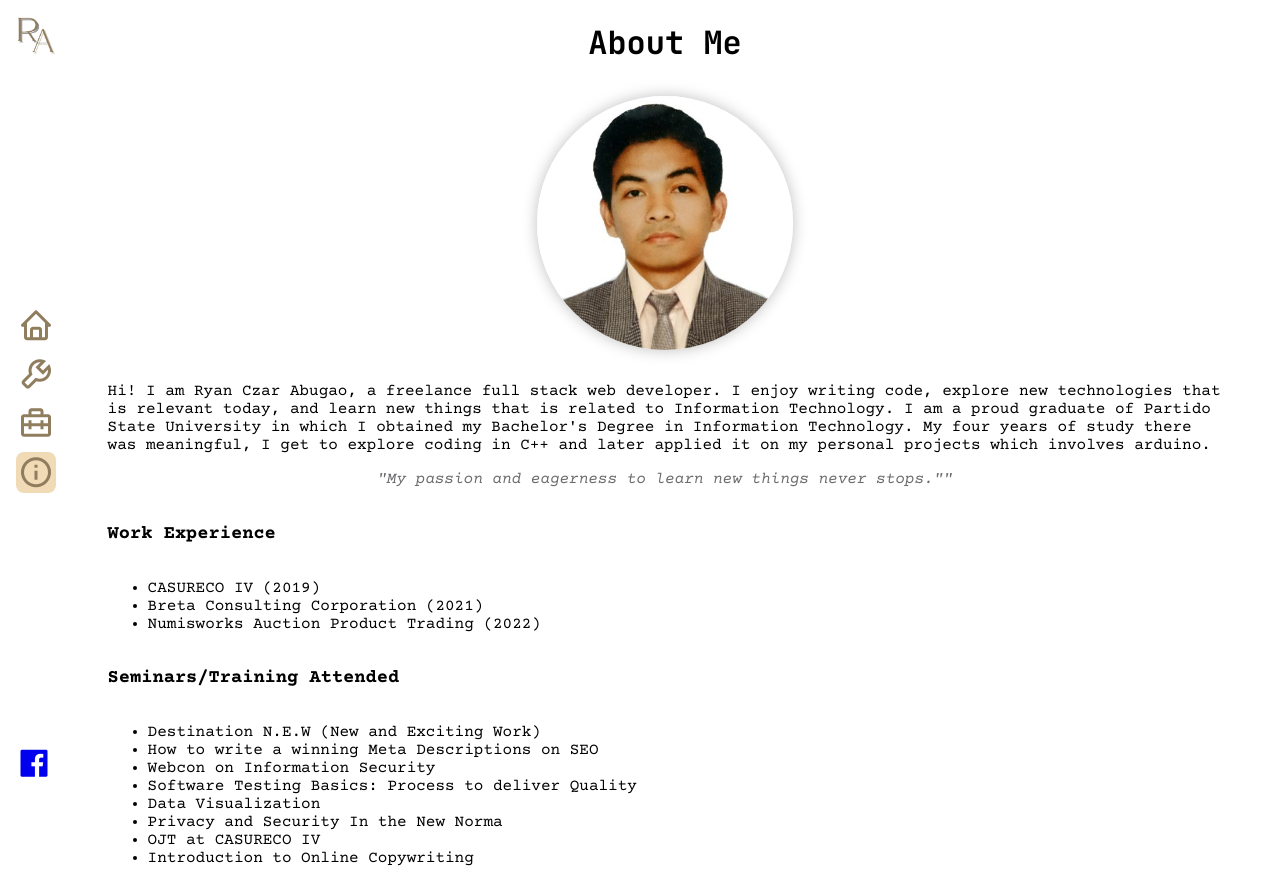
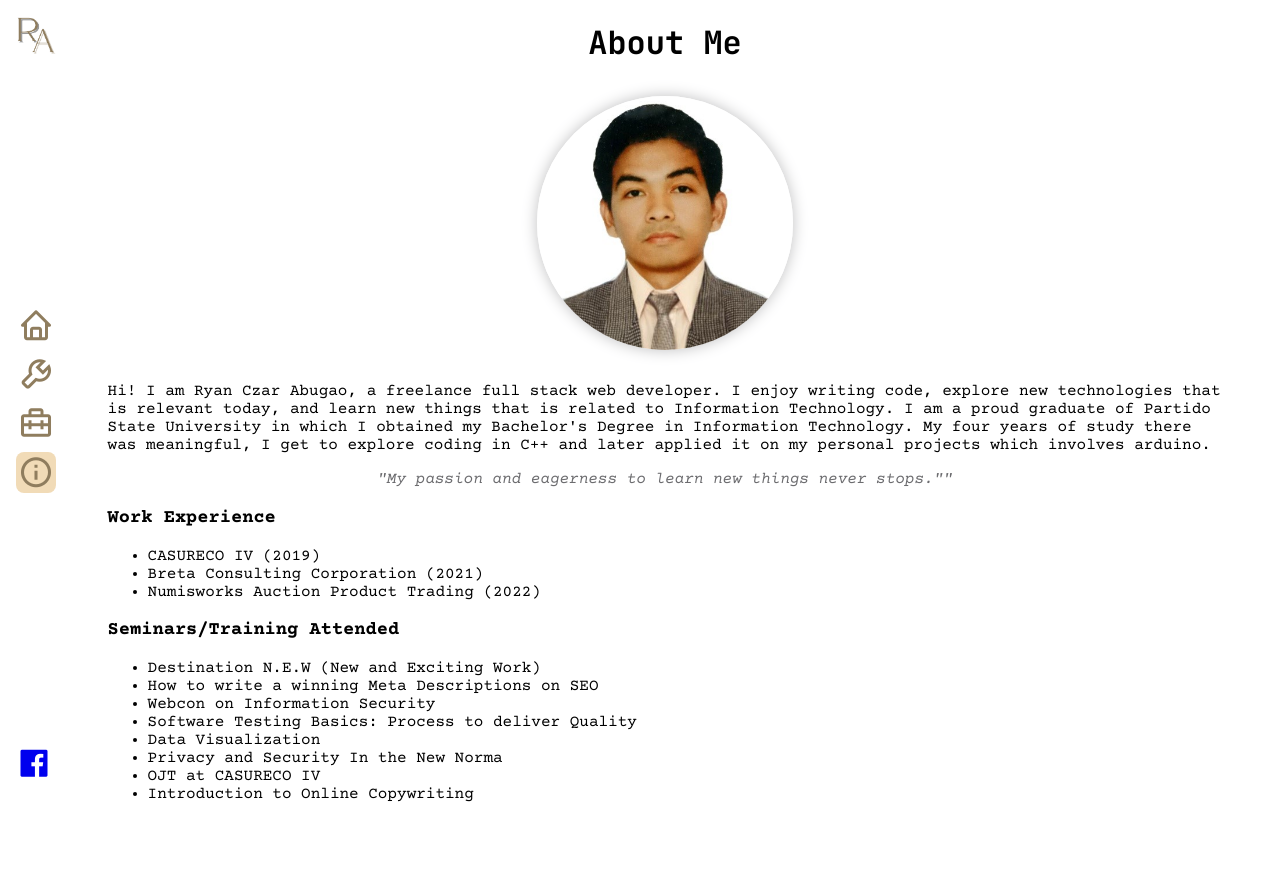
Before and after one commit to RyanCzarAbugao/portfolio, a React (Create React App) app: page /aboutme in a window 1280 px wide. After the commit the page ends 819 px from the top, so only its background shows below. Built offline with nearby package versions, Linux system fonts and the light colour scheme.

Commit message:
centered the title in projects page

```diff
--- a/src/AboutMe.js
+++ b/src/AboutMe.js
@@ -13,7 +13,7 @@ const container_lg = {
   flexDirection: "column",
   justifyContent: "center",
   height: "100%",
-  margin: "0 2rem"
+  margin: "0 2rem",
 };
 
 const aboutme_pic = {
@@ -32,9 +32,10 @@ const statement = {
 };
 
 const caption = {
+  textAlign: 'center',
   fontStyle: "italic",
-  marginBottom: "1rem",
-  color: '#6c6c6f'
+  margin: "0 1rem 0 1rem",
+  color: "#6c6c6f",
 };
 
 function ProfilePicture() {
@@ -46,7 +47,7 @@ function ProfilePicture() {
         alt=""
       />
     </div>
-  )
+  );
 }
 
 function Intro() {
@@ -61,9 +62,9 @@ function Intro() {
         meaningful, I get to explore coding in C++ and later applied it on my
         personal projects which involves arduino.
       </p>
-      <caption style={caption}>
+      <p style={caption}>
         "My passion and eagerness to learn new things never stops.""
-      </caption>
+      </p>
     </>
   );
 }
@@ -82,9 +83,10 @@ function AboutMe() {
   return (
     <div style={!matches ? container : container_lg}>
       <PageTitle page_name="About Me" />
+
+      <div style={{ margin: "auto 0" }}>
         <ProfilePicture />
         <Intro />
-
         <h3>Work Experience</h3>
         <ul>
           <li>CASURECO IV (2019)</li>
@@ -104,6 +106,7 @@ function AboutMe() {
           <li>Introduction to Online Copywriting</li>
         </ul>
       </div>
+    </div>
   );
 }
 
--- a/src/Components/Card.js
+++ b/src/Components/Card.js
@@ -32,8 +32,8 @@ function Card(props) {
     <div style={!matches ? card_sm : card_lg}>
       {props.img}
       <div style={!matches ? {margin: "0"} : {margin: "2rem"}}>
-        <h3 style={!matches ? {marginTop: "2rem", textAlign: 'center'} : {marginTop: "2rem"}}>{props.title}</h3>
-        <p style={{ marginTop: "0" }}>{props.desc}</p>
+        <h3 style={!matches ? {marginTop: "2.5rem", textAlign: 'center'} : {marginTop: "2rem"}}>{props.title}</h3>
+        <p style={{ margin: "0 0 1rem 0" }}>{props.desc}</p>
         <ProjectLink url={props.url} text_btn={props.text_btn} />
       </div>
     </div>
```
Lines whose indentation alone changed are shown as unchanged.
